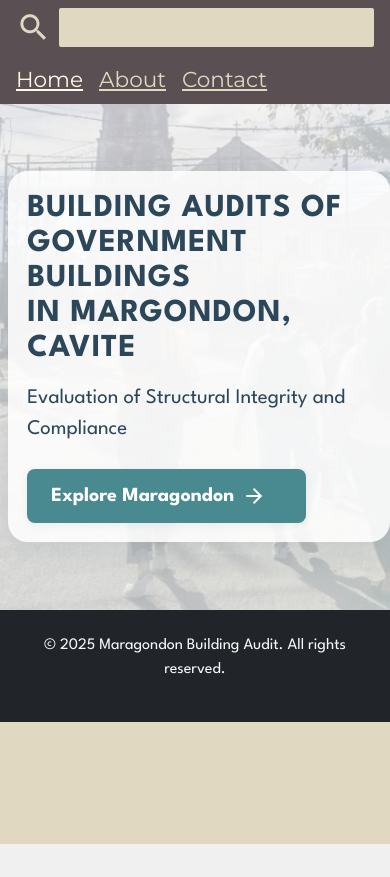
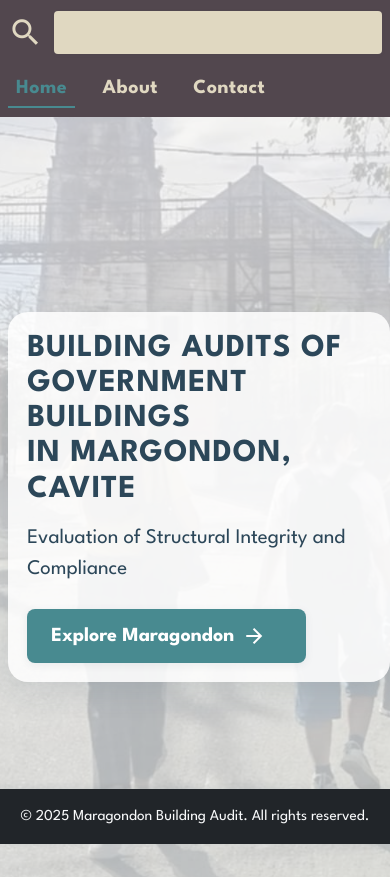
Before and after one commit to riecodes/marag-audit, a PHP site: page /marag-audit/ in a window 390 px wide. Before the commit the page ends 844 px from the top, so only its background shows below. Run offline with PHP 8.4, Linux system fonts and the light colour scheme.

Commit message:
UI/UX Enhancements and Navigation Improvements
- Added responsive hero section styling in home.css
- Created new index.css for global layout styles
- Updated color palette and typography in styles.css
- Enhanced navigation bar with animated search and links
- Improved mobile responsiveness across components
- Optimized link handling and PHP includes

```diff
--- a/css/home.css
+++ b/css/home.css
@@ -1,7 +1,7 @@
 /* Home Section Custom Styles */
 .hero-section {
+    min-height: 90vh;
     background: url('../gdrive/photo-docs/bg/home-bg.png') center/cover no-repeat;
-    min-height: 60vh;
     position: relative;
     display: flex;
     align-items: center;
@@ -18,7 +18,7 @@
 }
 
 .hero-content {
-    position: relative;
+
     z-index: 2;
     max-width: 650px;
     margin-left: 2.5rem;
--- /dev/null
+++ b/css/index.css
@@ -0,0 +1,41 @@
+/* Ensure the main page fills the viewport height */
+html, body {
+    height: 100%;
+}
+
+body {
+    min-height: 100vh;
+    display: flex;
+    flex-direction: column;
+}
+
+.main-content {
+    flex: 1 0 auto;
+    min-height: 60vh;
+}
+
+/* Footer styles will be improved in the next step */
+.footer-custom {
+    flex-shrink: 0;
+    width: 100%;
+    background: #232323;
+    color: #f5f5f5;
+    padding: 1rem 0 1rem 0;
+    position: fixed;
+    left: 0;
+    bottom: 0;
+    z-index: 100;
+    box-shadow: 0 -2px 8px rgba(44,71,89,0.08);
+}
+
+.footer-custom .container {
+    padding-left: 0;
+    padding-right: 0;
+}
+
+@media (max-width: 600px) {
+    .footer-custom {
+        font-size: 0.95rem;
+        padding: 0.7rem 0;
+    }
+}
--- a/css/styles.css
+++ b/css/styles.css
@@ -2,6 +2,7 @@
     --dark-gray: #3b3137;
     --beige: #e0d8c1;
     --dusty-rose: #7e5c65;
+    --dark-gray: #52474e;
     --teal-blue: #488a90;
     --slate-blue: #2c4759;
     --main-font: 'League Spartan', 'Montserrat', 'Poppins', Arial, sans-serif;
--- a/include/css/nav.css
+++ b/include/css/nav.css
@@ -1,68 +1,137 @@
-/* Navigation Bar Custom Styles */
-.navbar-custom {
-    background: #5a5053;
-    padding: 0.5rem 1rem;
+/* Navigation Bar Custom Styles using project palette */
+.navbar {
+    background: var(--dark-gray);
+    padding: 0.7rem 2rem;
     display: flex;
     align-items: center;
     justify-content: flex-start;
     gap: 2rem;
+    font-family: var(--main-font);
+    box-shadow: 0 2px 12px rgba(44, 71, 89, 0.04);
 }
 
-.navbar-custom .search-container {
+.navbar .search-container {
     display: flex;
     align-items: center;
-    gap: 0.5rem;
+    gap: 0.7rem;
 }
 
-.navbar-custom .search-icon {
+.navbar .search-icon {
     font-size: 2.2rem;
-    color: #e0d8c1;
+    color: var(--beige);
+    transition: color 0.3s;
+    cursor: pointer;
 }
 
-.navbar-custom .search-input {
-    background: #e0d8c1;
+.navbar .search-icon:hover {
+    color: var(--teal-blue);
+}
+
+.navbar .search-icon.active {
+    color: var(--teal-blue);
+}
+
+.navbar .search-input {
+    background: var(--beige);
     border: none;
-    border-radius: 2px;
-    padding: 0.4rem 1rem;
+    border-radius: 4px;
+    padding: 0.5rem 1.2rem;
     font-size: 1.1rem;
     width: 270px;
-    color: #5a5053;
+    color: var(--dark-gray);
+    outline: none;
+    font-family: var(--main-font);
+    transition: box-shadow 0.3s, border 0.3s;
+    box-shadow: 0 1px 4px rgba(44, 71, 89, 0.06);
+}
+
+.navbar .search-input:focus {
+    border: none;
+    box-shadow: 0 2px 8px rgba(72, 138, 144, 0.10);
     outline: none;
 }
 
-.navbar-custom .nav-links {
+.navbar .nav-links {
     display: flex;
     align-items: center;
-    gap: 2rem;
-    margin-left: 1.5rem;
+    gap: 2.2rem;
+    margin-left: 2.5rem;
 }
 
-.navbar-custom .nav-link {
-    color: #e0d8c1 !important;
-    font-size: 1.35rem;
-    font-family: 'Montserrat', Arial, sans-serif;
-    text-decoration: underline;
-    font-weight: 500;
-    transition: color 0.2s;
+.navbar .nav-link {
+    color: var(--beige) !important;
+    font-size: 1.25rem;
+    font-family: var(--main-font);
+    font-weight: 600;
+    letter-spacing: 0.5px;
+    text-decoration: none;
+    position: relative;
+    transition: color 0.3s, transform 0.2s;
+    padding: 0.2rem 0.5rem;
+    animation: linkFadeIn 0.7s both;
 }
 
-.navbar-custom .nav-link.active,
-.navbar-custom .nav-link:hover {
-    color: #fffbe6 !important;
-    text-decoration: underline;
+.navbar .nav-link:nth-child(1) {
+    animation-delay: 0.1s;
+}
+
+.navbar .nav-link:nth-child(2) {
+    animation-delay: 0.2s;
+}
+
+.navbar .nav-link:nth-child(3) {
+    animation-delay: 0.3s;
+}
+
+.navbar .nav-link.active,
+.navbar .nav-link:hover {
+    color: var(--teal-blue) !important;
+    transform: translateY(-2px) scale(1.07);
+}
+
+.navbar .nav-link::after {
+    content: '';
+    display: block;
+    width: 0;
+    height: 2px;
+    background: var(--teal-blue);
+    transition: width 0.3s;
+    position: absolute;
+    left: 0;
+    bottom: -2px;
+}
+
+.navbar .nav-link:hover::after,
+.navbar .nav-link.active::after {
+    width: 100%;
 }
 
 @media (max-width: 600px) {
-    .navbar-custom {
+    .navbar {
         flex-direction: column;
         align-items: stretch;
         gap: 1rem;
+        padding: 0.7rem 0.5rem;
     }
-    .navbar-custom .nav-links {
+
+    .navbar .nav-links {
         margin-left: 0;
-        gap: 1rem;
+        gap: 1.2rem;
     }
-    .navbar-custom .search-input {
+
+    .navbar .search-input {
         width: 100%;
     }
 }
+
+@keyframes linkFadeIn {
+    from {
+        opacity: 0;
+        transform: translateY(-10px);
+    }
+
+    to {
+        opacity: 1;
+        transform: none;
+    }
+}
--- a/include/link.php
+++ b/include/link.php
@@ -11,3 +11,4 @@
 <link rel="stylesheet" href="../css/styles.css">
 <link rel="stylesheet" href="../css/home.css">
 <link rel="stylesheet" href="../include/css/nav.css">
+<link rel="stylesheet" href="../css/index.css">
--- a/include/nav.php
+++ b/include/nav.php
@@ -1,16 +1,20 @@
 <?php
 // nav.php: Navigation bar include for user-side
-if (!isset($section)) $section = 'home';
+if (!isset($section))
+    $section = 'home';
 ?>
-<nav class="navbar-custom">
+<nav class="navbar">
     <div class="search-container">
         <span class="material-icons search-icon">search</span>
         <input class="search-input" type="search" name="q" placeholder=" ">
     </div>
     <div class="nav-links">
-        <a class="nav-link<?php if($section==='home') echo ' active'; ?>" href="index.php?section=home">Home</a>
-        <a class="nav-link<?php if($section==='about') echo ' active'; ?>" href="index.php?section=about">About</a>
-        <a class="nav-link<?php if($section==='contact') echo ' active'; ?>" href="index.php?section=contact">Contact</a>
+        <a class="nav-link<?php if ($section === 'home')
+            echo ' active'; ?>" href="index.php?section=home">Home</a>
+        <a class="nav-link<?php if ($section === 'about')
+            echo ' active'; ?>" href="index.php?section=about">About</a>
+        <a class="nav-link<?php if ($section === 'contact')
+            echo ' active'; ?>" href="index.php?section=contact">Contact</a>
     </div>
 </nav>
 <script>
@@ -18,7 +22,7 @@ if (!isset($section)) $section = 'home';
     const searchToggle = document.getElementById('searchToggle');
     const searchInput = document.getElementById('searchInput');
     if (searchToggle && searchInput) {
-        searchToggle.addEventListener('click', function() {
+        searchToggle.addEventListener('click', function () {
             searchInput.classList.toggle('active');
             if (searchInput.classList.contains('active')) {
                 searchInput.focus();
@@ -26,7 +30,7 @@ if (!isset($section)) $section = 'home';
                 searchInput.value = '';
             }
         });
-        document.addEventListener('click', function(e) {
+        document.addEventListener('click', function (e) {
             if (!searchInput.contains(e.target) && !searchToggle.contains(e.target)) {
                 searchInput.classList.remove('active');
             }
--- a/index.php
+++ b/index.php
@@ -5,13 +5,12 @@ $section = $_GET['section'] ?? 'home';
 <html lang="en">
 <head>
     <?php include 'include/link.php'; ?>
-
 </head>
 
 <body>
 <?php include 'include/nav.php'; ?>
 
-<div class="container-fluid p-0">
+<div class="container-fluid p-0 main-content">
 <?php
 if ($section === 'home') {
     include 'content/home.php';
@@ -27,9 +26,9 @@ if ($section === 'home') {
 ?>
 </div>
 
-<footer class="bg-dark text-light py-4">
+<footer class="footer-custom bg-dark text-light py-3 mt-auto">
     <div class="container text-center">
-        <p>&copy; <?php echo date('Y'); ?> Maragondon Building Audit. All rights reserved.</p>
+        <p class="mb-0">&copy; <?php echo date('Y'); ?> Maragondon Building Audit. All rights reserved.</p>
     </div>
 </footer>
 <script src="https://cdn.jsdelivr.net/npm/bootstrap@5.3.0/dist/js/bootstrap.bundle.min.js"></script>
```
